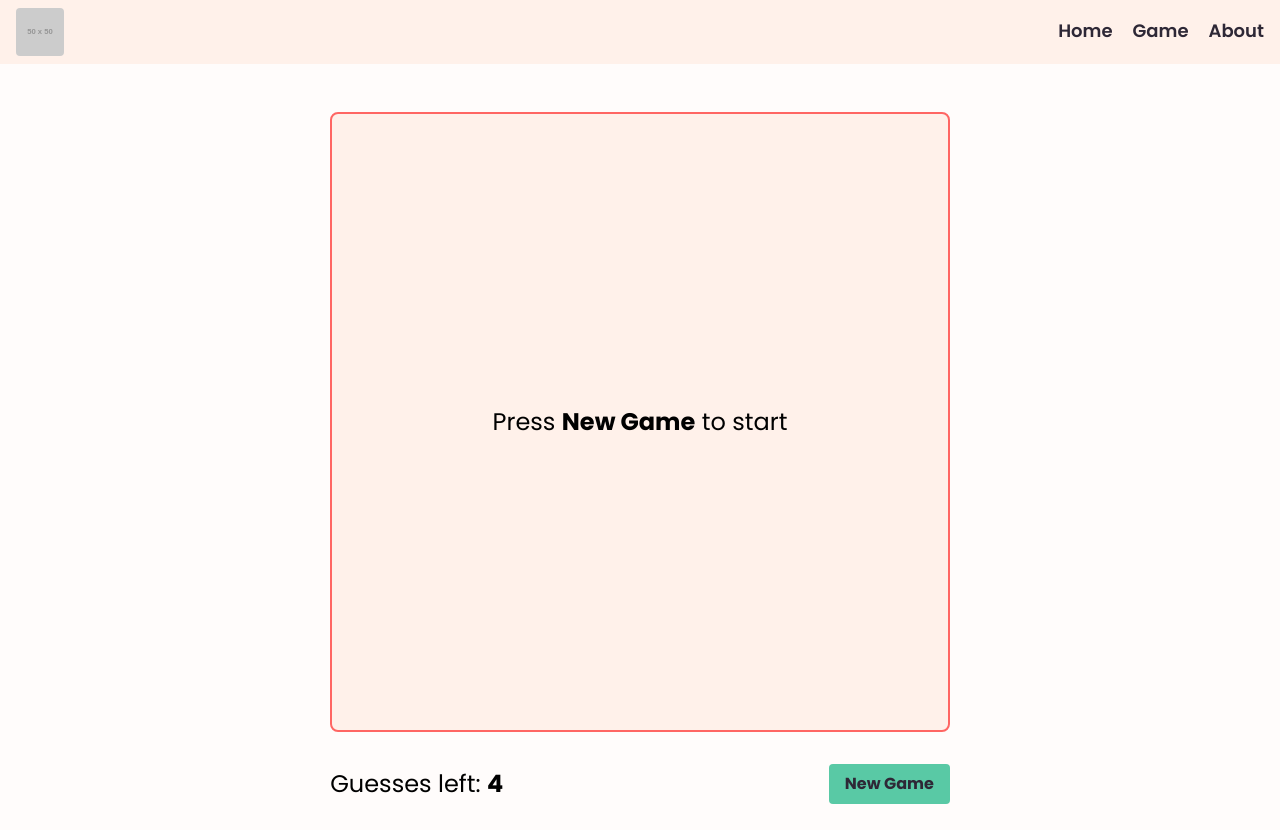
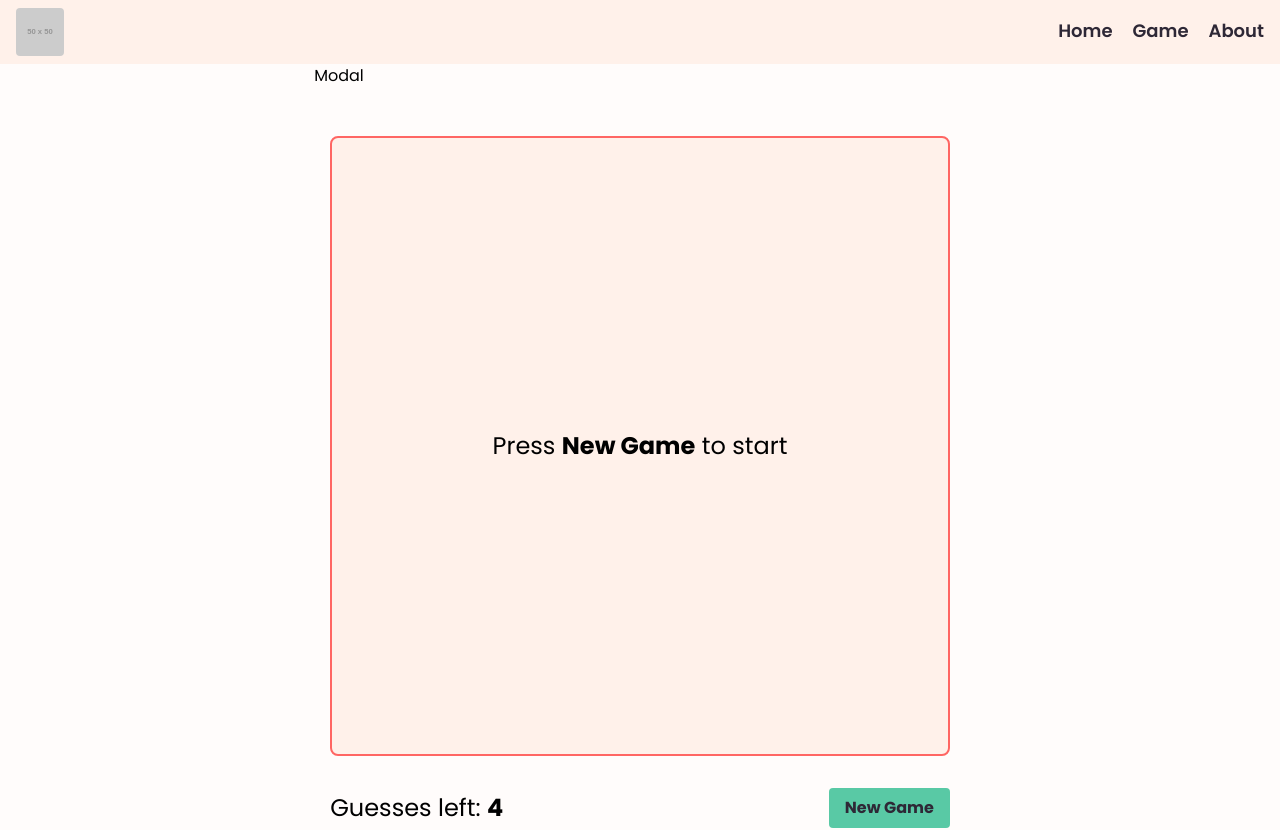
Before and after one commit to austinh-io/RTT-WordGuess, a React (Vite) app: page /rtt-wordguess/game in a window 1280 px wide. Shown: the top 830 px of the page. Built offline with nearby package versions, Linux system fonts and the light colour scheme; some icons are missing.

Commit message:
Add Modal component to Game page

```diff
--- /dev/null
+++ b/src/components/Modal.tsx
@@ -0,0 +1,9 @@
+const Modal = () => {
+  return (
+    <>
+      <p>Modal</p>
+    </>
+  );
+};
+
+export default Modal;
--- a/src/pages/game/Game.tsx
+++ b/src/pages/game/Game.tsx
@@ -4,6 +4,7 @@ import LetterTray from './LetterTray';
 import { motion } from 'framer-motion';
 import Button from '../../components/Button';
 import WordDisplay from './WordDisplay';
+import Modal from '../../components/Modal';
 
 const pageTransition = {
   initial: {
@@ -112,6 +113,7 @@ const Game: React.FC = () => {
       animate='animate'
       exit='exit'
       variants={pageTransition}>
+      <Modal />
       <div className='flex flex-grow justify-center items-center px-4 py-12'>
         <main className='flex flex-col items-center gap-8'>
           <GameVisual>
```
